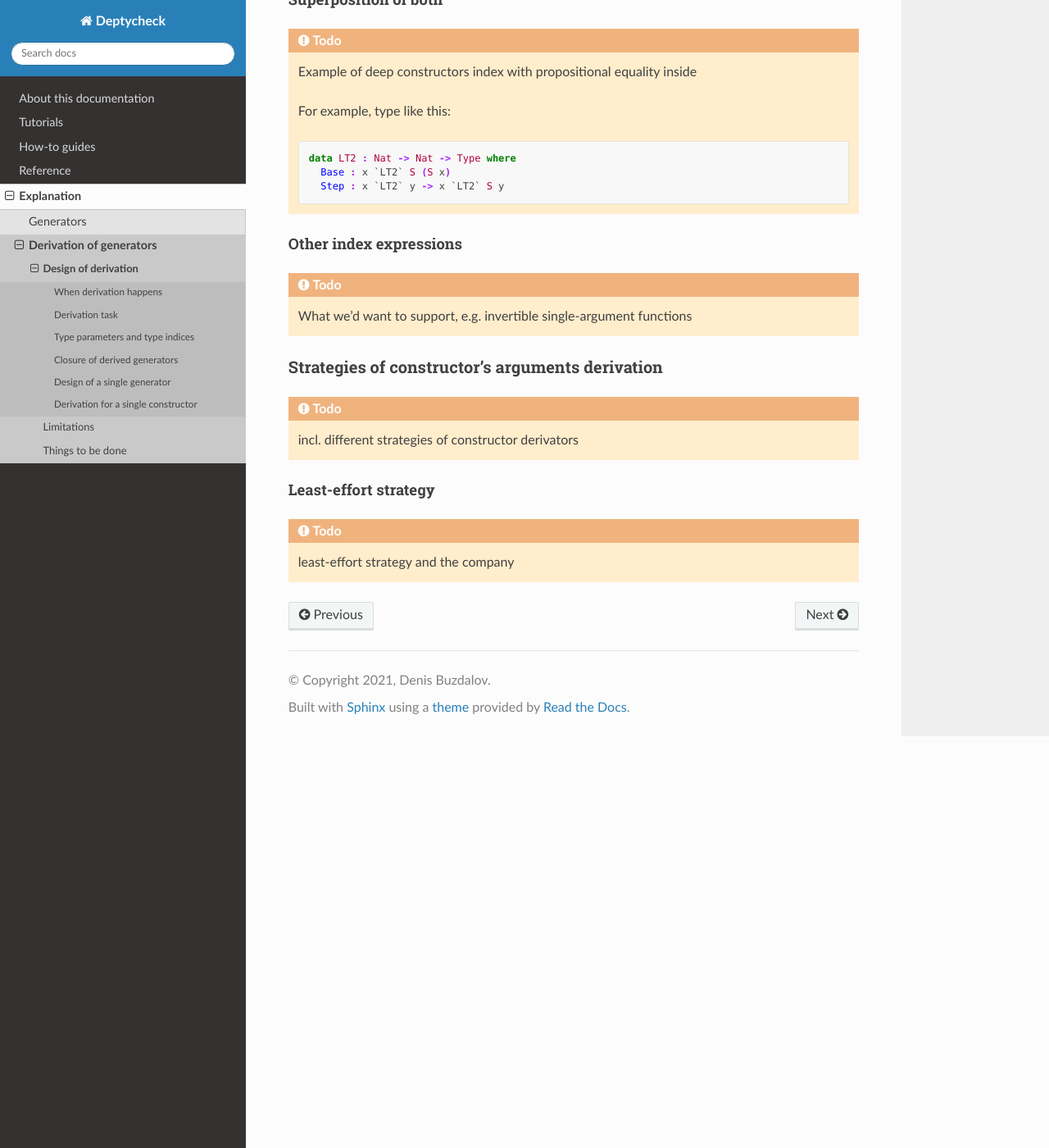
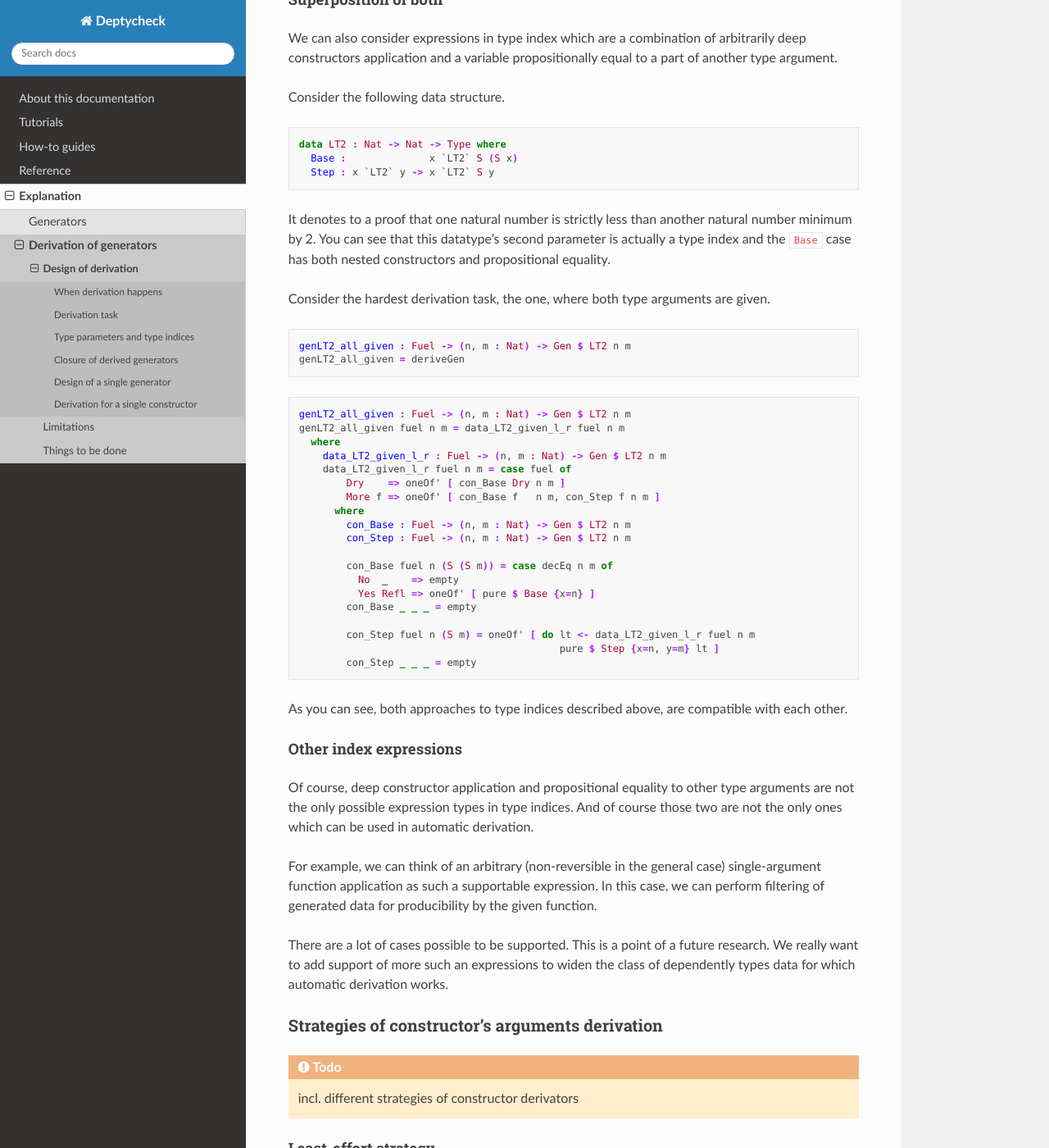
Before and after one commit to buzden/deptycheck, a Sphinx documentation site: the page built from docs/source/explanation/derivation/design.md, in a window 1280 px wide and 1400 px high, scrolled down 14855 px. Shown: the whole window at 82% size. Built offline with Sphinx 7.4.7 and the Read the Docs theme 2.0.0, drawn with Linux system fonts in a browser that asks for light colours.

Commit message:
[ doc ] Finish the type indices section

````diff
--- a/docs/source/explanation/derivation/design.md
+++ b/docs/source/explanation/derivation/design.md
@@ -829,24 +829,77 @@ thus giving us an ability to use `ReflN` data constructor with its parameter `x`
 
 #### Superposition of both
 
-:::{todo}
-Example of deep constructors index with propositional equality inside
+We can also consider expressions in type index which are a combination of
+arbitrarily deep constructors application and a variable propositionally equal to a part of another type argument.
 
-For example, type like this:
+Consider the following data structure.
 
 ```idris
 data LT2 : Nat -> Nat -> Type where
-  Base : x `LT2` S (S x)
+  Base :              x `LT2` S (S x)
   Step : x `LT2` y -> x `LT2` S y
 ```
 
-:::
+It denotes to a proof that one natural number is strictly less than another natural number minimum by 2.
+You can see that this datatype's second parameter is actually a type index and
+the `Base` case has both nested constructors and propositional equality.
+
+Consider the hardest derivation task, the one, where both type arguments are given.
+
+<!-- idris
+namespace DeepEq_AllGiven_DerivTask {
+-->
+```idris
+genLT2_all_given : Fuel -> (n, m : Nat) -> Gen $ LT2 n m
+genLT2_all_given = deriveGen
+```
+<!-- idris
+  }
+-->
+
+<!-- idris
+namespace DeepEq_AllGiven_Derivation {
+-->
+```idris
+genLT2_all_given : Fuel -> (n, m : Nat) -> Gen $ LT2 n m
+genLT2_all_given fuel n m = data_LT2_given_l_r fuel n m
+  where
+    data_LT2_given_l_r : Fuel -> (n, m : Nat) -> Gen $ LT2 n m
+    data_LT2_given_l_r fuel n m = case fuel of
+        Dry    => oneOf' [ con_Base Dry n m ]
+        More f => oneOf' [ con_Base f   n m, con_Step f n m ]
+      where
+        con_Base : Fuel -> (n, m : Nat) -> Gen $ LT2 n m
+        con_Step : Fuel -> (n, m : Nat) -> Gen $ LT2 n m
+
+        con_Base fuel n (S (S m)) = case decEq n m of
+          No  _    => empty
+          Yes Refl => oneOf' [ pure $ Base {x=n} ]
+        con_Base _ _ _ = empty
+
+        con_Step fuel n (S m) = oneOf' [ do lt <- data_LT2_given_l_r fuel n m
+                                            pure $ Step {x=n, y=m} lt ]
+        con_Step _ _ _ = empty
+```
+<!-- idris
+  }
+-->
+
+As you can see, both approaches to type indices described above, are compatible with each other.
 
 #### Other index expressions
 
-:::{todo}
-What we'd want to support, e.g. invertible single-argument functions
-:::
+Of course, deep constructor application and propositional equality to other type arguments
+are not the only possible expression types in type indices.
+And of course those two are not the only ones which can be used in automatic derivation.
+
+For example, we can think of an arbitrary (non-reversible in the general case) single-argument function application
+as such a supportable expression.
+In this case, we can perform filtering of generated data for producibility by the given function.
+
+There are a lot of cases possible to be supported.
+This is a point of a future research.
+We really want to add support of more such an expressions to widen the class of dependently types data for which automatic derivation works.
 
 ### Strategies of constructor's arguments derivation
 
````
